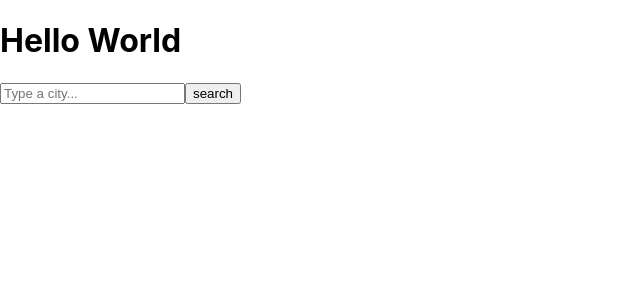
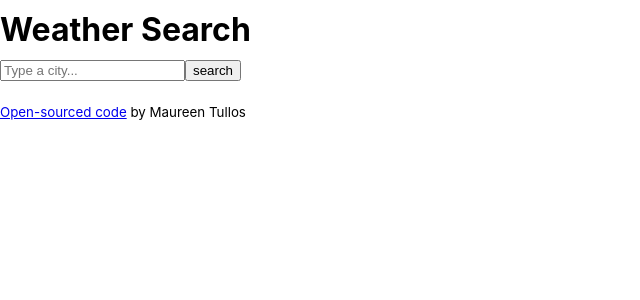
Before and after one commit to maureentullos/weather-react-app, a React (Create React App) app: page / in a window 1280 px wide. Shown: the top 300 px of the page, without its empty margins (0-640 px from the left). Built offline with nearby package versions, Linux system fonts and the light colour scheme; no server answers.

Commit message:
Fixed Axios errors

```diff
--- a/src/App.css
+++ b/src/App.css
@@ -1,5 +1,6 @@
 .App {
   text-align: center;
+  margin: 20px;
 }
 
 .App-logo {
--- a/src/App.js
+++ b/src/App.js
@@ -5,7 +5,7 @@ import "./index.css";
 
 function App() {
   return (
-    <div className="App">
+    <div >
       <h1>Weather Search Engine</h1>
       <WeatherSearch />
     </div>
--- a/src/WeatherSearch.js
+++ b/src/WeatherSearch.js
@@ -3,12 +3,12 @@ import axios from "axios";
 
 export default function WeatherSearch() {
   let [city, setCity] = useState("Boston");
-  let [temperature, setTemperature] = useState("");
+
   let [message, setMessage] = useState("");
 
   function handleSubmit(event) {
     event.preventDefault();
-    setMessage(`It is currently ${temperature}°F in ${city}`);
+    search();
   }
 
   function changeCity(event) {
@@ -16,12 +16,17 @@ export default function WeatherSearch() {
   }
 
   function showTemperature(response) {
-    setTemperature(response.data.main.temp);
+    setMessage(
+      `It is currently ${response.data.main.temp}°F in ${response.data.name}`
+    );
   }
 
+  function search() {
+
   let apiKey = "7059cb165caa3316bff682d263a01b1e";
- let url = `https://api.openweathermap.org/data/2.5/weather?q=${city}&appid=${apiKey}&units=imperial`;
+  let url = `https://api.openweathermap.org/data/2.5/weather?q=${city}&appid=${apiKey}&units=imperial`;
   axios.get(url).then(showTemperature);
+  }
 
   return (
     <div classname="WeatherSearch">
--- a/src/index.css
+++ b/src/index.css
@@ -11,3 +11,7 @@ code {
   font-family: source-code-pro, Menlo, Monaco, Consolas, 'Courier New',
     monospace;
 }
+
+h1 {
+  margin: 10px auto;
+}
--- a/src/index.js
+++ b/src/index.js
@@ -9,9 +9,13 @@ root.render(
   <React.StrictMode>
     <div className="App">
       <header className="App-header">
-        <h1>Hello World</h1>
-        <WeatherSearch city="Paris" />
+        <h1>Weather Search</h1>
+
+        <WeatherSearch />
       </header>
+      <small>
+        <a href="https://github.com/maureentullos/weather-react-app.git" target="_blank">Open-sourced code</a> by Maureen Tullos
+      </small>
     </div>
   </React.StrictMode>
 );
```
